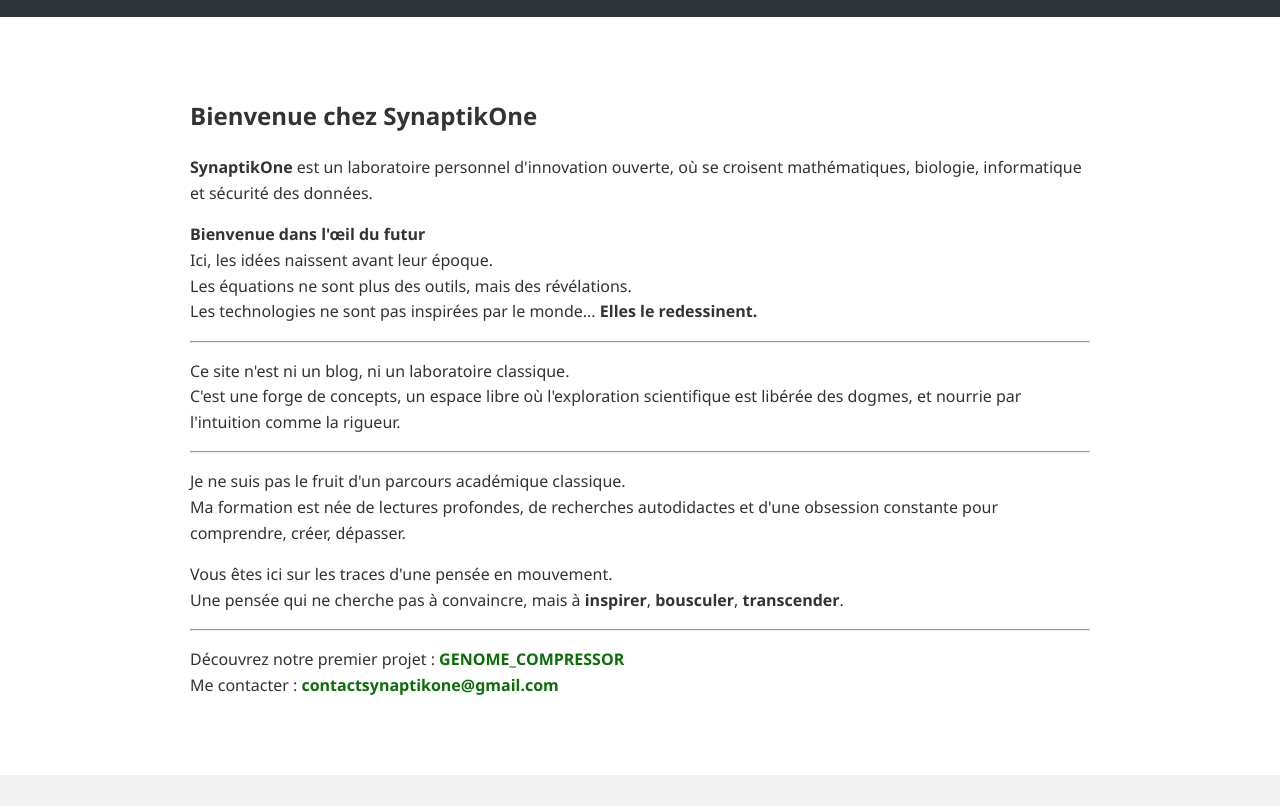
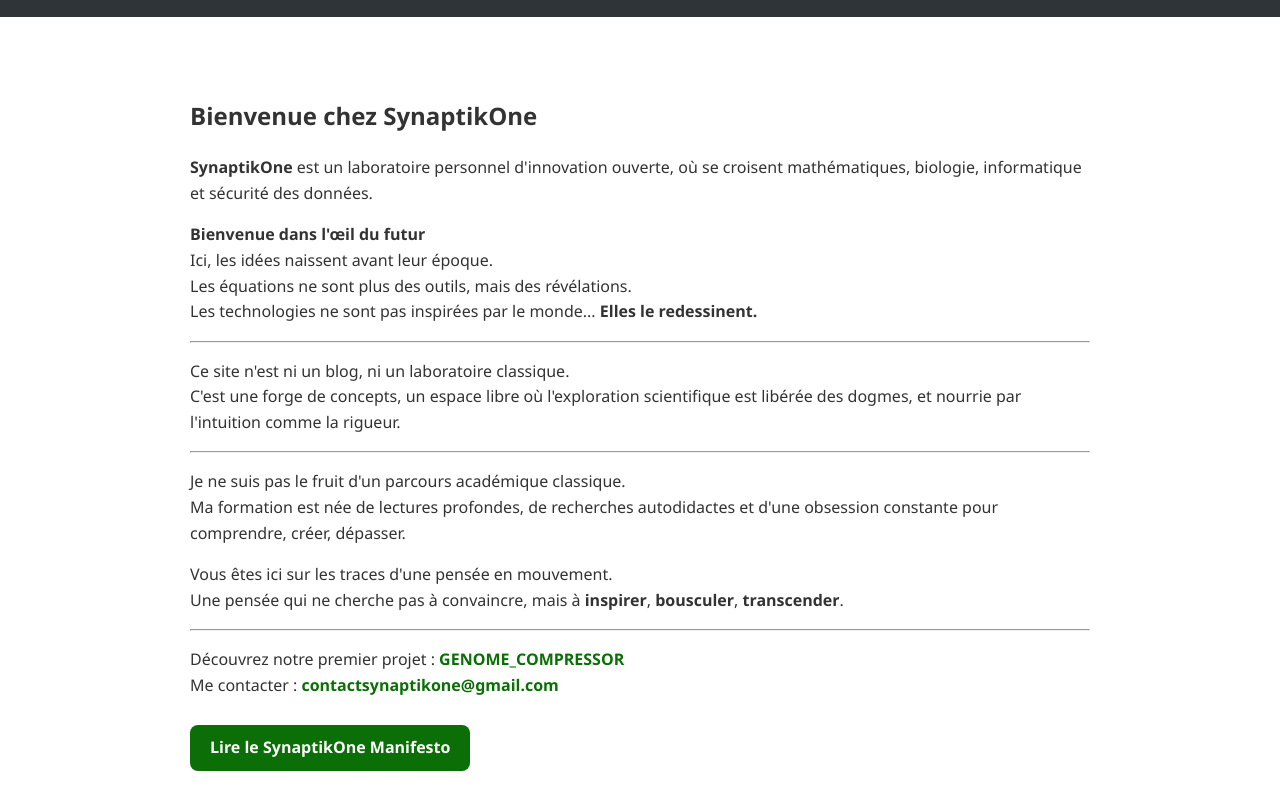
Before and after one commit to SynaptikOne/site-web-static, a plain HTML site: page skillborn-site/fr/index.html in a window 1280 px wide. Shown: the part 141-947 px from the top of the page. Drawn offline with Linux system fonts and the light colour scheme.

Commit message:
Update index.html

```diff
--- a/skillborn-site/fr/index.html
+++ b/skillborn-site/fr/index.html
@@ -84,6 +84,11 @@
       Découvrez notre premier projet : <a href="./projects.html">GENOME_COMPRESSOR</a><br>
       Me contacter : <a href="mailto:contactsynaptikone@gmail.com">contactsynaptikone@gmail.com</a>
     </p>
+    <p>
+      <a href="https://doi.org/10.5281/zenodo.16948673" target="_blank" class="download-btn">
+      Lire le SynaptikOne Manifesto
+      </a>
+    </p>
   </main>
 
   <footer>
```
